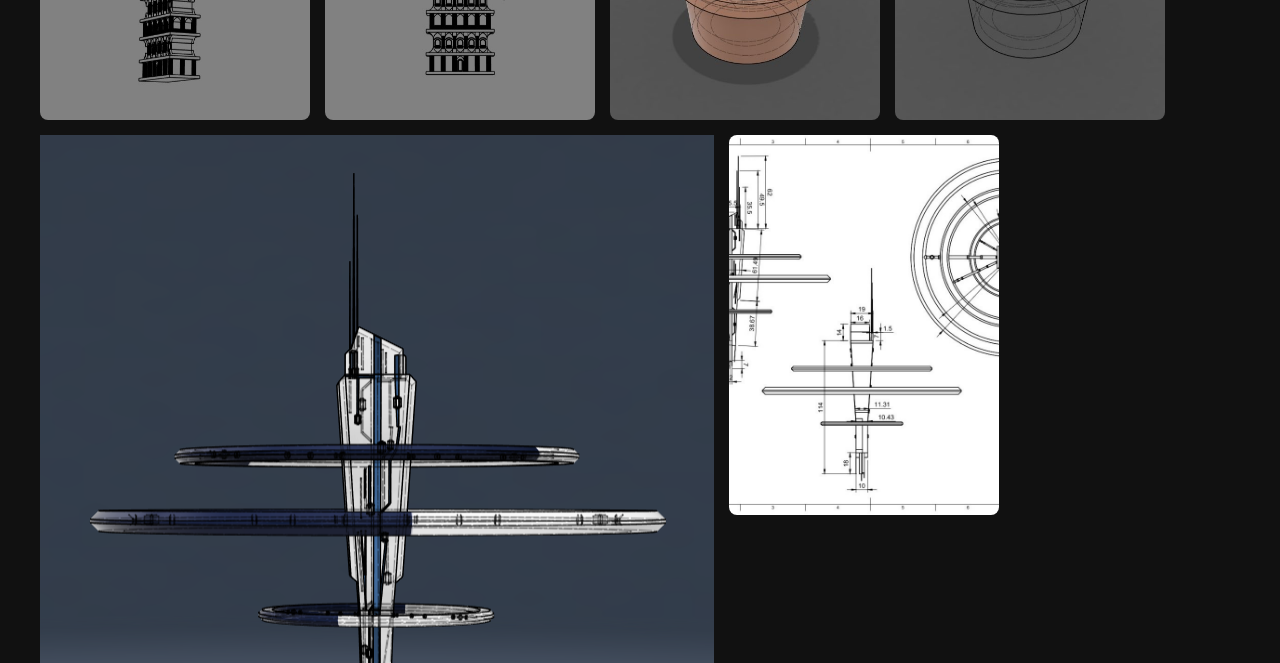
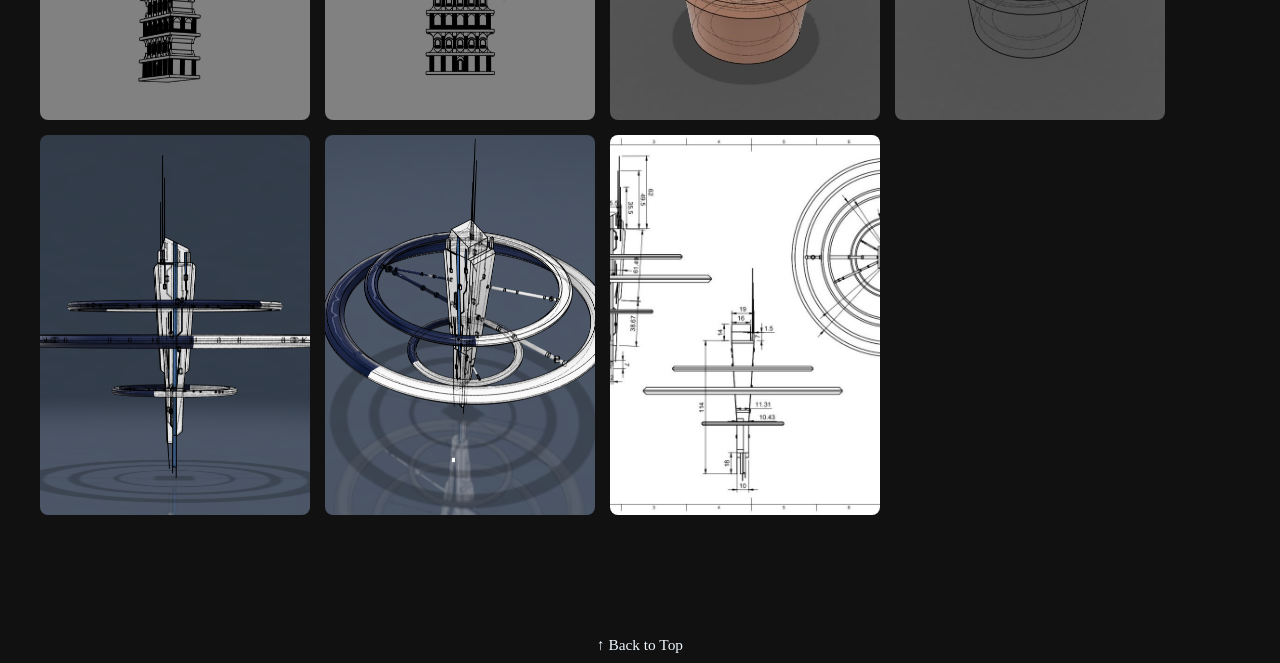
Before and after one commit to aiwamejia/AiwaMejia.Portfolio.Com, a plain HTML site: page Fusion.html in a window 1280 px wide. Shown: the part 1060-1723 px from the top of the page. Drawn offline with Linux system fonts and the light colour scheme; a web font is replaced by a local one.

Commit message:
Add files via upload

```diff
--- a/Fusion.html
+++ b/Fusion.html
@@ -42,9 +42,9 @@
   <img src="Skyscraper Facade.png" alt="Skyscraper" class="gallery-item">
   <img src="Sunflower.jpg" alt="Sunflower" class="gallery-item">
   <img src="Sunflower Linework.jpg" alt="Sunflower" class="gallery-item">
-  <img src="Zenith Front.png" alt="Zenith" class="gallery-item>
+  <img src="Zenith Front.png" alt="Zenith" class="gallery-item">
   <img src="Zenith Top.png" alt="Zenith" class="gallery-item">
-  <img src="Zenith Drawing.png" alt="Zenith Drawing" class="gallery-item">
+  <img src="Zenith Drawing.png" alt="Zenith" class="gallery-item">
 </div>
 <div id="lightbox" class="lightbox">
   <span id="close">&times;</span>
```
Also changed, not shown: zenith Drawing.png (added).
